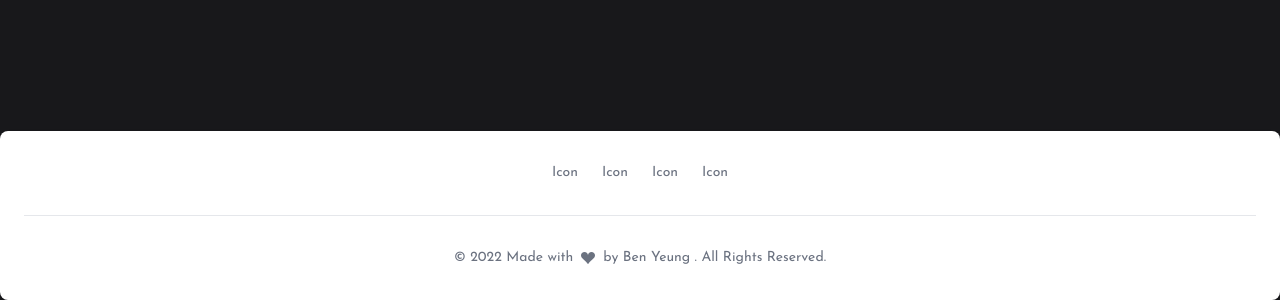
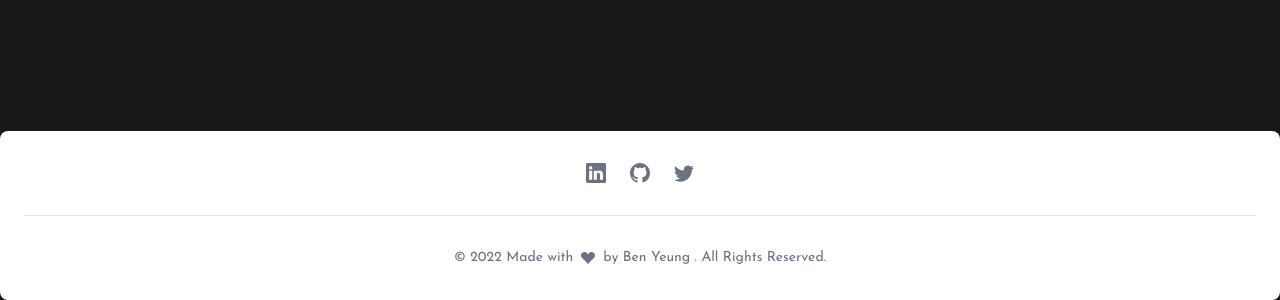
Before and after one commit to ben-yeung/portfolio-site, a Next.js app: page / in a window 1280 px wide. Shown: the part 1629-1929 px from the top of the page. Built offline with nearby package versions, Linux system fonts and the light colour scheme.

Commit message:
Added socials

```diff
--- a/components/Footer.tsx
+++ b/components/Footer.tsx
@@ -1,29 +1,24 @@
 import React from "react";
-import { BsFillSuitHeartFill } from "react-icons/bs";
+import { BsFillSuitHeartFill, BsLinkedin, BsGithub, BsTwitter, BsInstagram } from "react-icons/bs";
 
 const Footer = () => {
   return (
     <footer className="p-4 bg-white rounded-lg shadow md:px-6 md:py-8 dark:bg-zinc-900">
       <div className="sm:flex sm:items-center sm:justify-between">
-        <ul className="flex mx-auto items-center mb-6 text-sm text-gray-500 sm:mb-0 dark:text-gray-400">
-          <li>
-            <a href="#" className="mr-4 hover:underline md:mr-6 ">
-              Icon
+        <ul className="flex mx-auto items-center mb-6 text-xl text-gray-500 sm:mb-0 dark:text-gray-400">
+          <li className="mx-3 flex items-center justify-center">
+            <a href="https://www.linkedin.com/in/benjaminjyeung/" target="_blank" rel="noreferrer" className="hover:text-boki">
+              <BsLinkedin />
             </a>
           </li>
-          <li>
-            <a href="#" className="mr-4 hover:underline md:mr-6">
-              Icon
+          <li className="mx-3 flex items-center justify-center">
+            <a href="https://github.com/ben-yeung" target="_blank" rel="noreferrer" className="hover:text-boki">
+              <BsGithub />
             </a>
           </li>
-          <li>
-            <a href="#" className="mr-4 hover:underline md:mr-6 ">
-              Icon
-            </a>
-          </li>
-          <li>
-            <a href="#" className="hover:underline">
-              Icon
+          <li className="mx-3 flex items-center justify-center">
+            <a href="https://twitter.com/hypeboosted" target="_blank" rel="noreferrer" className="hover:text-boki">
+              <BsTwitter />
             </a>
           </li>
         </ul>
--- a/components/Loader.tsx
+++ /dev/null
@@ -1,35 +0,0 @@
-import React from "react";
-import { motion } from "framer-motion";
-
-// Settings for animating sub-trees
-const container = {
-  show: {
-    transition: {
-      staggerChildren: 0.35,
-    },
-  },
-};
-
-// Initial state of animated elements
-const item = {
-  hidden: {
-    opacity: 0,
-    y: 200,
-  },
-  show: {
-    opacity: 1,
-    y: 0,
-    transition: {
-      ease: [0.6, 0.01, -0.05, 0.95],
-      duration: 1.6,
-    },
-  },
-  exit: {
-    opactiy: 0,
-    y: -200,
-    transition: {
-      eaes: "easeInOut",
-      duration: 0.8,
-    },
-  },
-};
```
